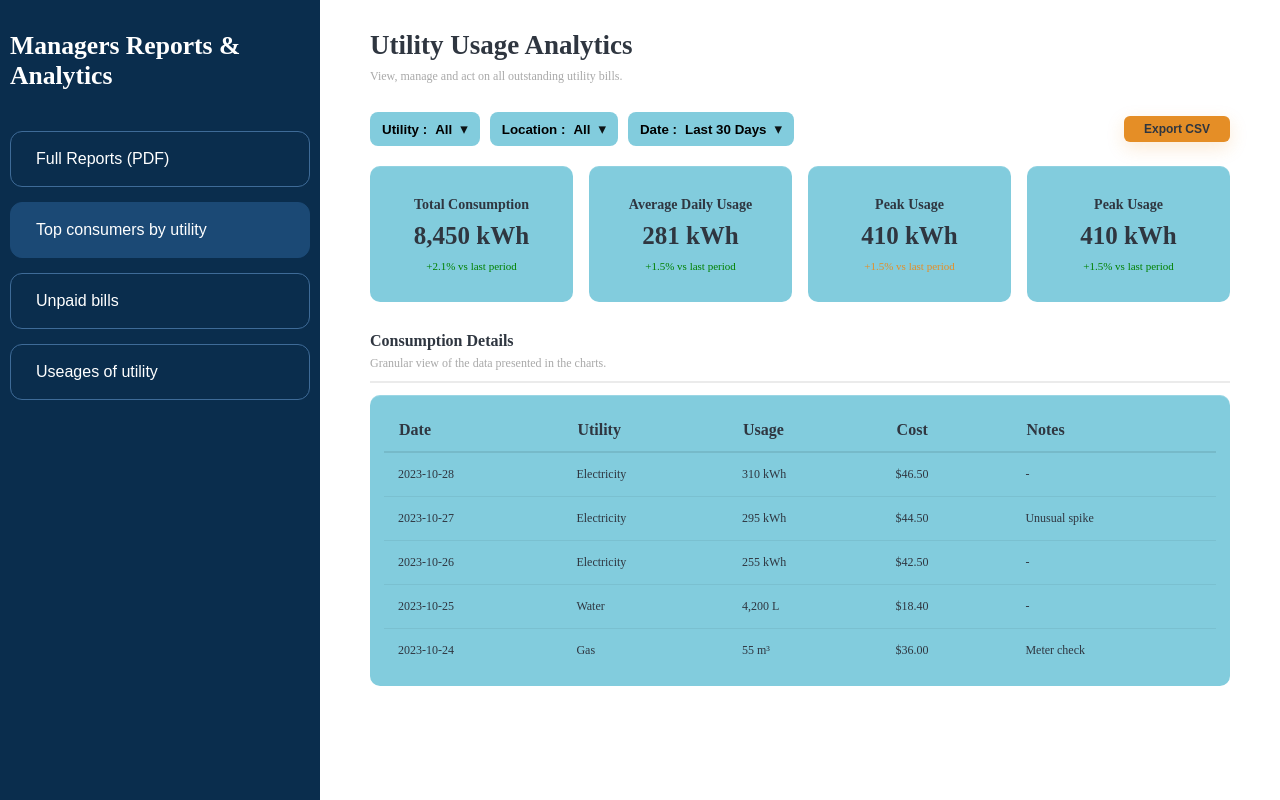
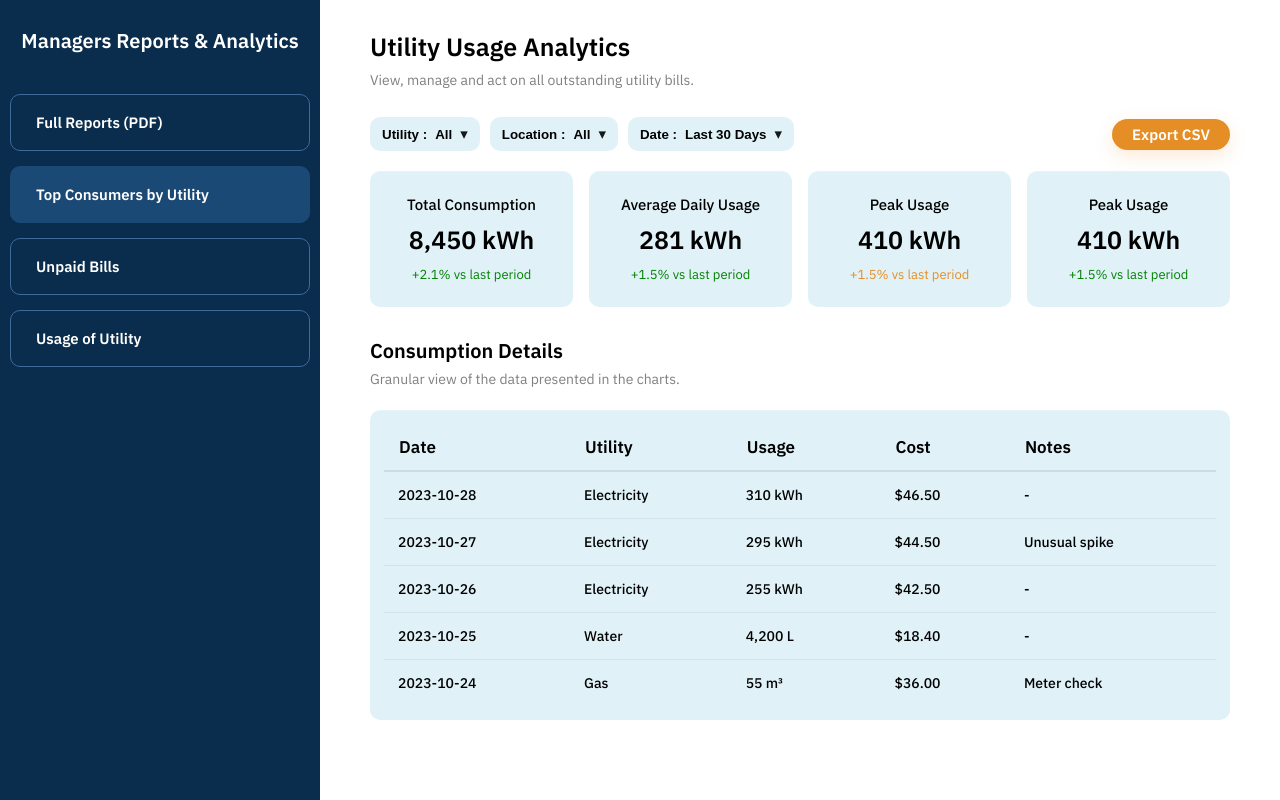
Before and after one commit to Sadeeshana/Utility-Managment-System, a PHP site: page /UtilityUsageAnalytics.html in a window 1280 px wide. Run offline with PHP 8.4, Linux system fonts and the light colour scheme.

Commit message:
Update UtilityUsageAnalytics.css
Update UtilityUsageAnalytics.css

```diff
--- a/Frontend/UtilityUsageAnalytics.css
+++ b/Frontend/UtilityUsageAnalytics.css
@@ -1,3 +1,5 @@
+@import url('https://fonts.googleapis.com/css2?family=IBM+Plex+Sans:wght@300;400;500;600;700&display=swap');
+
 .sidebar {
     width: 300px;
     background-color: #0a2d4d;
@@ -7,15 +9,20 @@
 }
 
 .sidebar-title {
-    font-size: 1.6rem;
+    font-size: 20px;
+    margin-bottom: 40px;
+    text-align: center;
+    font-family: "IBM Plex Sans";
     font-weight: 600;
-    margin-bottom: 40px;
 }
 
 .nav-menu {
     display: flex;
     flex-direction: column;
     gap: 15px;
+    font-family: "IBM Plex Sans";
+    font-weight: 600;
+    font-size: 15px;
 }
 
 .nav-button {
@@ -25,10 +32,11 @@
     background-color: transparent;
     border: 1px solid #3e6b98;
     color: white;
-    font-size: 1rem;
-    font-weight: 500;
+    font-family: "IBM Plex Sans";
+    font-size: 15px;
+    font-weight: 600;
     text-align: left;
-    border-radius: 12px;
+    border-radius: 10px;
     cursor: pointer;
     transition: background-color 0.3s;
 }
@@ -39,6 +47,7 @@
     border-color: #1b4975;
 }
 
+
 /* Reset and base styling */
 
 html,body{
@@ -47,9 +56,8 @@ html,body{
 
 body{
   margin: 0;
-  background: var(--page-bg);
-  color: var(--panel-text);
-  -webkit-font-smoothing: antialiased;
+  background: white;
+  font-family: 'IBM Plex Sans';
 }
 
 .page{
@@ -68,15 +76,17 @@ body{
 /* Title */
 .main-header h1{
   margin: 0;
-  font-size: 27px;
-  font-weight: 700;
-  color: #2F3640;
+  font-family: "IBM Plex Sans";
+  font-size: 25px;
+  font-weight: 600;
+  color: black;
 }
 
 .subtitle{
   margin: 8px 0 28px;
-  color: darkgray;
-  font-size: 12px;
+  color: gray;
+  font-size: 14px;
+  font-family: "IBM Plex Sans";
 }
 
 /* Filters and Button Section */
@@ -97,18 +107,18 @@ body{
 
 /* Filter Pill Buttons */
 .pill{
-  background: #82CCDD;
-  border-radius: 8px;
+  background: #e0f2f8;
+  border-radius: 10px;
   padding: 2px;
-  user-select: none;
   position: relative;
+  font-family: "IBM Plex Sans";
 }
 
 .pill-btn{
   border: 0;
   background: transparent;
   padding: 6px 10px;
-  border-radius: 15px;
+  border-radius: 10px;
   cursor: pointer;
   font-weight: 550;
   color: var(--pill-text);
@@ -128,7 +138,7 @@ body{
   position: absolute;
   top: calc(100% + 8px);
   left: 6px;
-  background: #FFFFFF;
+  background: #F5F6FA;
   border-radius: 10px;
   min-width: 150px;
   box-shadow: 0 6px 20px rgba(0,0,0,0.12);
@@ -143,8 +153,9 @@ body{
   padding: 8px 12px;
   cursor: pointer;
   color: #2F3640;
-  font-weight: 550;
-  font-size: 12px;
+  font-weight: 500;
+  font-size: 15px;
+  font-family: "IBM Plex Sans";
 }
 
 .dropdown-menu li:hover{
@@ -159,13 +170,14 @@ body{
 
 .export-btn{
   background: #E58E26;
-  color: #2F3640;
+  color: white;
   border: 0;
   padding: 6px 20px;
-  border-radius: 6px;
+  border-radius: 30px;
   cursor: pointer;
-  font-weight: 550;
-  font-size: 12px;
+  font-family: "IBM Plex Sans";
+  font-weight: 600;
+  font-size: 15px;
   box-shadow: 0 6px 18px rgba(234,138,30,0.18);
 }
 
@@ -179,7 +191,7 @@ body{
 }
 
 .stat-card{
-  background: #82CCDD;
+  background: #e0f2f8;
   border-radius: 10px;
   padding: 8px;
   min-height: 70px;
@@ -188,6 +200,7 @@ body{
   align-items: center;
   justify-content: center;
   box-shadow: inset 0 1px 0 rgba(255,255,255,0.12);
+  font-family: "IBM Plex Sans";
 }
 
 .stat-card.large{
@@ -197,22 +210,23 @@ body{
 
 .stat-title{
   font-weight: 500;
-  color: #2F3640;
+  color: black;
   margin-bottom: 3px;
-  font-size: 14px;
-  font-weight: 550;
+  font-size: 15px;
+
 }
 
 .stat-value{
   font-size: 25px;
-  font-weight: 700;
-  color: #2F3640;
+  font-weight: 600;
+  font-family: "IBM Plex Sans";
+  color: black;
   margin-top: 6px;
 }
 
 .stat-change{
-  font-size: 11px;
-  color: #2F3640;
+  font-size: 13px;
+  color: black;
   margin-top: 10px;
 }
 
@@ -225,7 +239,7 @@ body{
 }
 
 .consumption .panel{
-  background: transparent;
+  background: white;
   border-radius: 10px;
   padding: 0;
   margin-top: 4px;
@@ -233,23 +247,24 @@ body{
 
 .panel > h2{
   margin: 0 0 6px 0;
-  font-size: 18px;
-  color: #2F3640;
-  font-weight: 650;
-  font-size: 16px;
+  font-size: 20px;
+  color: black;
+  font-weight: 600;
+  font-family: "IBM Plex Sans";
 }
 
 .panel-sub{
-  color: darkgray;
+  color: gray;
   margin: 0 0 12px 0;
   padding-bottom: 10px;
-  border-bottom: 2px solid rgba(0,0,0,0.08);
-  font-size: 12px;
+  border-bottom: 2px ;
+  font-size: 14px;
+  font-family: "IBM Plex Sans";
 }
 
 /* Table Section */
 .table-wrap{
-  background: #82CCDD;
+  background: #e0f2f8;
   border-radius: 10px;
   padding: 14px;
   margin-top: 10px;
@@ -260,29 +275,36 @@ body{
 .consumption-table{
   width: 100%;
   border-collapse: collapse;
-  font-weight: 500;
-  color: #2F3640;
+  font-size: 17px;
+  font-weight: 600;
+  color: black;
+  font-family: "IBM Plex Sans";
+
 }
 
 .consumption-table thead th{
   text-align: left;
   padding: 12px 15px;
   border-bottom: 2px solid rgba(0, 0, 0, 0.09);
-  color: #2F3640;
-  font-weight: 700;
+  color: black;
+  font-weight: 600;
 }
 
 .consumption-table tbody td{
   padding: 14px 14px;
   border-top: 1px solid rgba(0,0,0,0.06);
-  color: #2F3640;
-  font-size: 12px;
+  color: black;
+  font-size: 14px;
+  font-family: "IBM Plex Sans";
+  font-weight: 500;
 }
 
 .consumption-table tbody tr td:last-child{
   text-align: left;
-  color: #2F3640;
-  font-size: 12px;
+  color: black;
+  font-size: 14px;
+  font-family: "IBM Plex Sans";
+  font-weight: 500;
 }
 
 @media (max-width: 1100px){
--- a/Frontend/UtilityUsageAnalytics.html
+++ b/Frontend/UtilityUsageAnalytics.html
@@ -20,9 +20,9 @@
 
             <div class="nav-menu">
                 <button class="nav-button" onclick="window.location.href='Genaratereports.html'">Full Reports (PDF)</button>
-                <button class="nav-button active">Top consumers by utility</button>
-                <button class="nav-button" onclick="window.location.href='Unpaidbills.html'">Unpaid bills</button>
-                <button class="nav-button" >Useages of utility</button>
+                <button class="nav-button active">Top Consumers by Utility</button>
+                <button class="nav-button" onclick="window.location.href='Unpaidbills.html'">Unpaid Bills</button>
+                <button class="nav-button" >Usage of Utility</button>
             </div>
         </nav>
 
```
